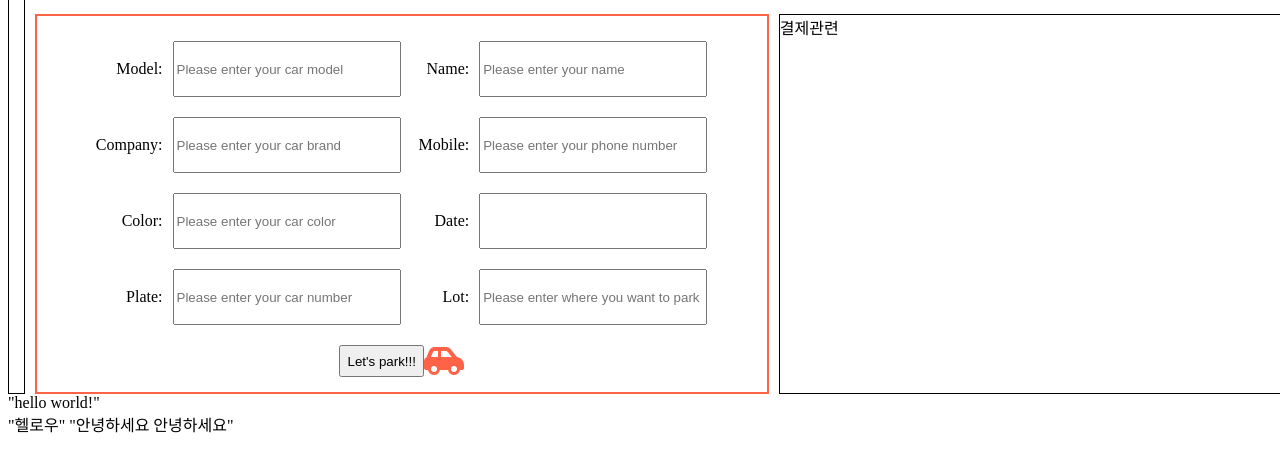
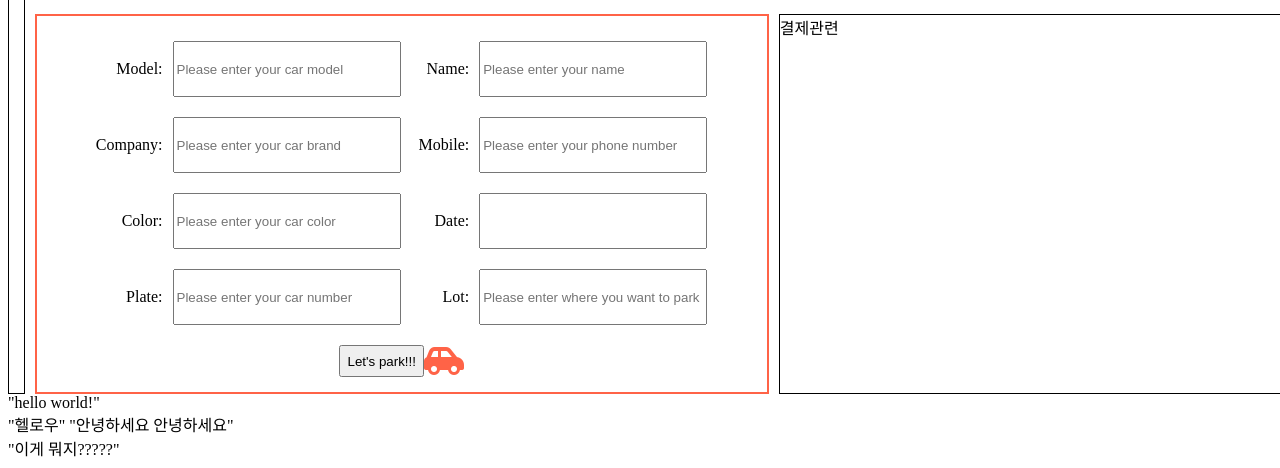
Before and after one commit to jw-lab/Board, a Django app: page / in a window 1280 px wide. Shown: the part 523-991 px from the top of the page. Before the commit the page ends 956 px from the top, so only its background shows below. Run offline with Django 3.2, Linux system fonts and the light colour scheme; data that the repository does not hold is empty; some libraries are stand-ins or nearby versions.

Commit message:
merge 마지막 테스트

```diff
--- a/parkingapp/templates/parkingapp/main.html
+++ b/parkingapp/templates/parkingapp/main.html
@@ -105,6 +105,10 @@
     "안녕하세요 안녕하세요"
 </div>
 
+<div>
+    "이게 뭐지?????"
+</div>
+
 <!-- 데이터 저장 되는지 확인 용도 -->
 {% if parking_list %}
     {% for Parking in parking_list %}
```
